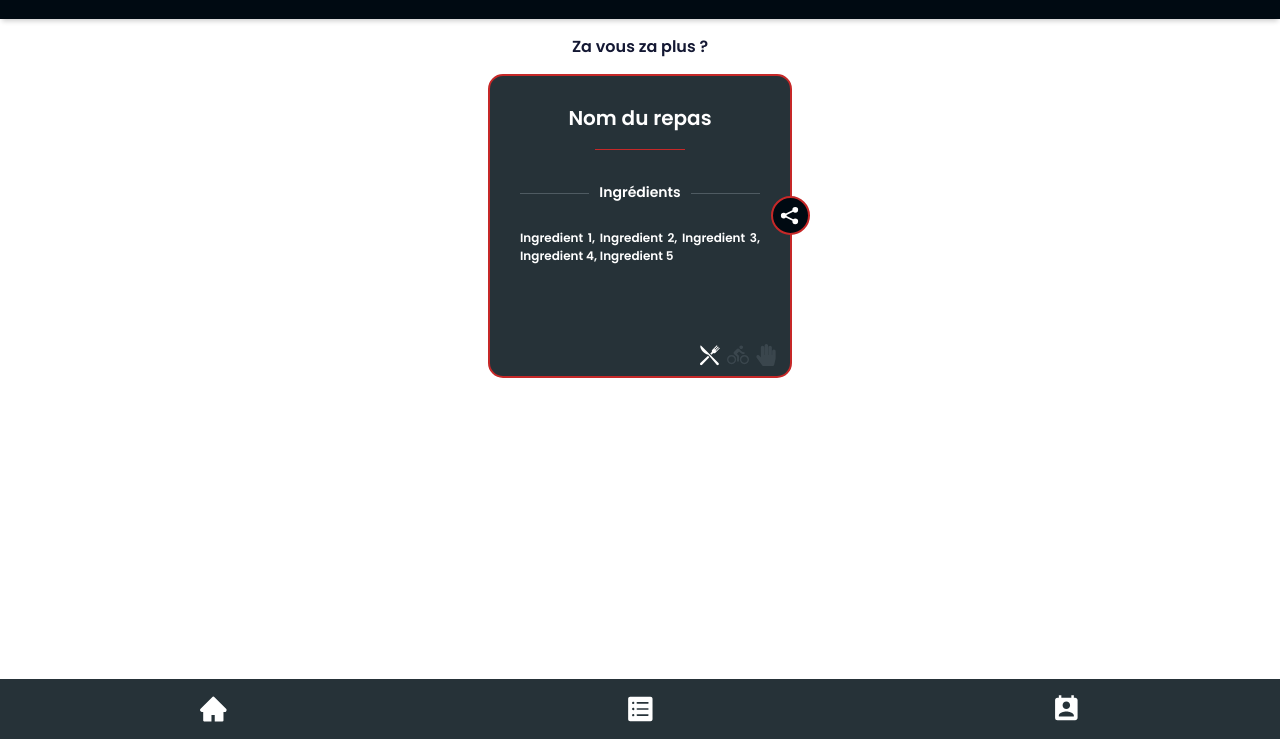
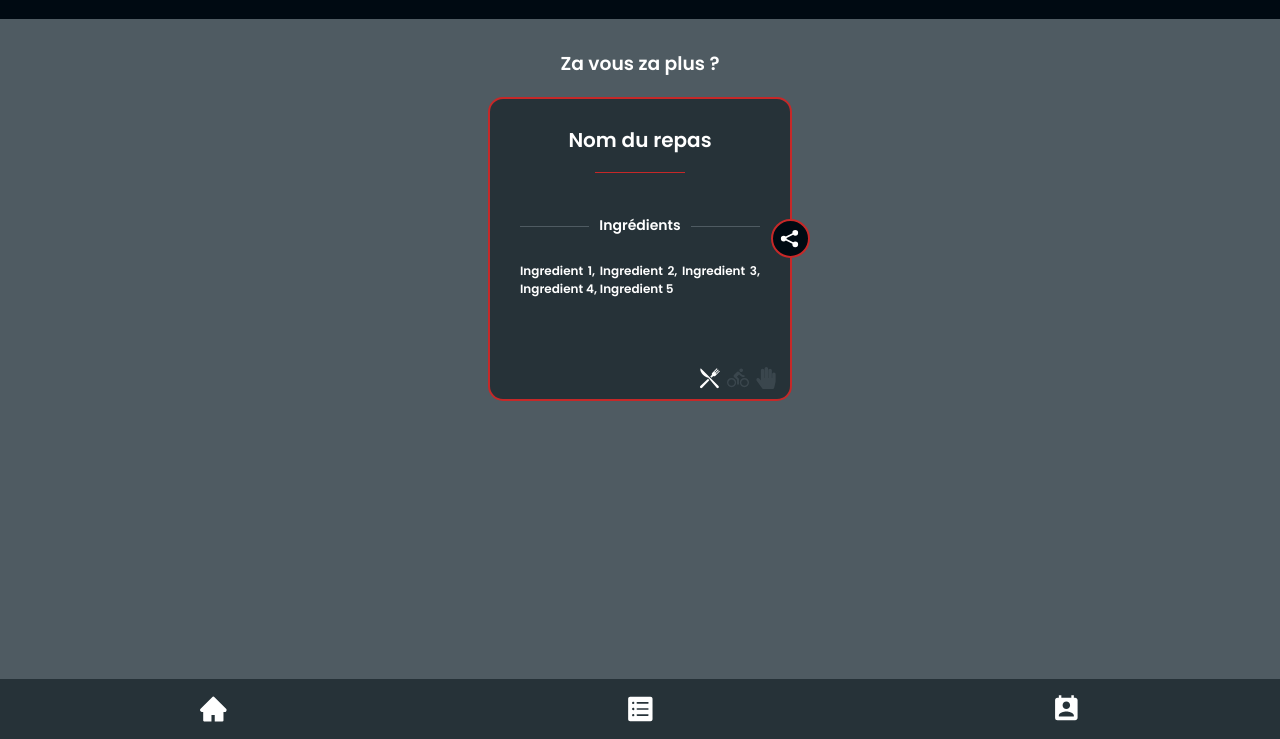
Before and after one commit to edouardlacroix/LovEat-pwa, a React app: page / in a window 1280 px wide. Shown: the part 61-800 px from the top of the page. Built offline with nearby package versions, Linux system fonts and the light colour scheme.

Commit message:
Background color

```diff
--- a/src/Pages/Welcome/index.js
+++ b/src/Pages/Welcome/index.js
@@ -7,8 +7,7 @@ const Welcome = () => {
     return (
         <div className={"welcomePage-wrapper"}>
             <div className={'welcomePage-titles'}>
-
-                <p>Za vous za plus ?</p>
+                <h3>Za vous za plus ?</h3>
                 <MealCard />
             </div>
         </div>
--- a/src/Pages/Welcome/styles.scss
+++ b/src/Pages/Welcome/styles.scss
@@ -1,3 +1,6 @@
+@import '../../Base/Utils/Styles/colors.scss';
+
+
 .welcomePage-wrapper{
     height: 100%;
     width: 100%;
@@ -7,6 +10,7 @@
     justify-content: flex-start;
     overflow: auto;
     padding-bottom: 150px;
+    background-color: $base-color-light ;
 }
 
 .welcomePage-wrapper .welcomePage-titles{
@@ -15,7 +19,12 @@
     justify-content: center;
     flex-direction: column;
     width: 100%;
-}
+
+    h3{
+        margin-top: 30px;
+        color: white;
+    }
+  }
 
 
 .welcomePage-wrapper .welcomePage-titles h1{
```
